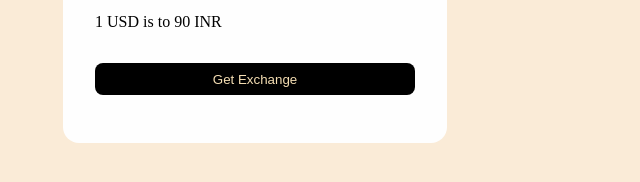
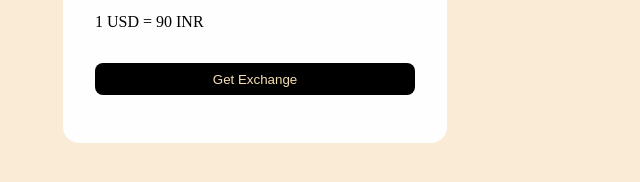
Before and after one commit to amanwasimk/CurrencyConverter, a plain HTML site: page index.html in a window 1280 px wide. Shown: the part 580-762 px from the top of the page, 385-1025 px from the left. Drawn offline with Linux system fonts and the light colour scheme; no server answers.

Commit message:
changes made

```diff
--- a/index.html
+++ b/index.html
@@ -45,7 +45,7 @@
             </div>
             </div>
             <div class="msg">
-                1 USD is  to 90 INR</div>
+                1 USD = 90 INR</div>
             <button>Get Exchange</button>
 
         </form>
```
